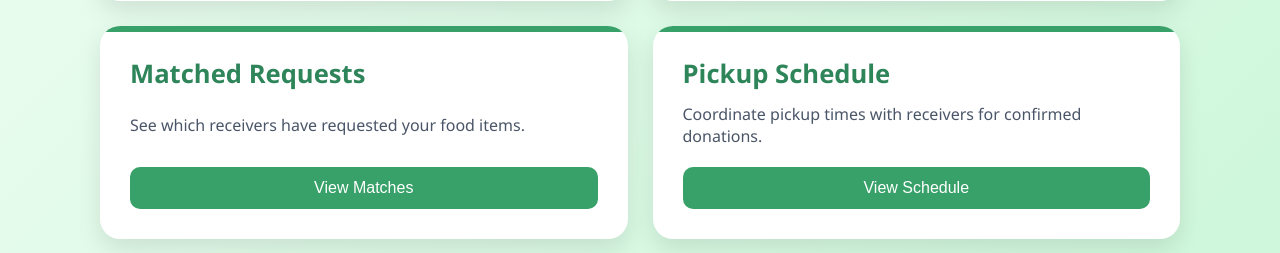
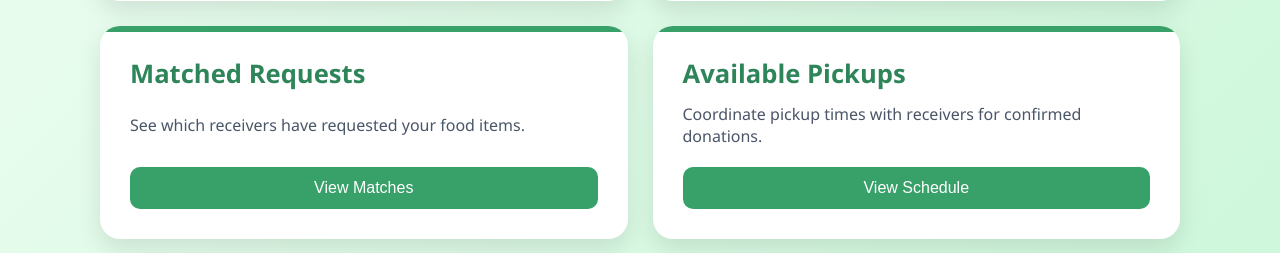
Before and after one commit to frn420/frn420, a Flask app: page /donor.html in a window 1280 px wide. Shown: the part 455-708 px from the top of the page. Run offline with Flask 3, Linux system fonts and the light colour scheme.

```diff
--- a/templates/donor.html
+++ b/templates/donor.html
@@ -211,7 +211,7 @@
     </div>
 
     <div class="card">
-      <h2>Pickup Schedule</h2>
+      <h2>Available Pickups</h2>
       <p>Coordinate pickup times with receivers for confirmed donations.</p>
       <button onclick="viewSchedule()">View Schedule</button>
     </div>
```
